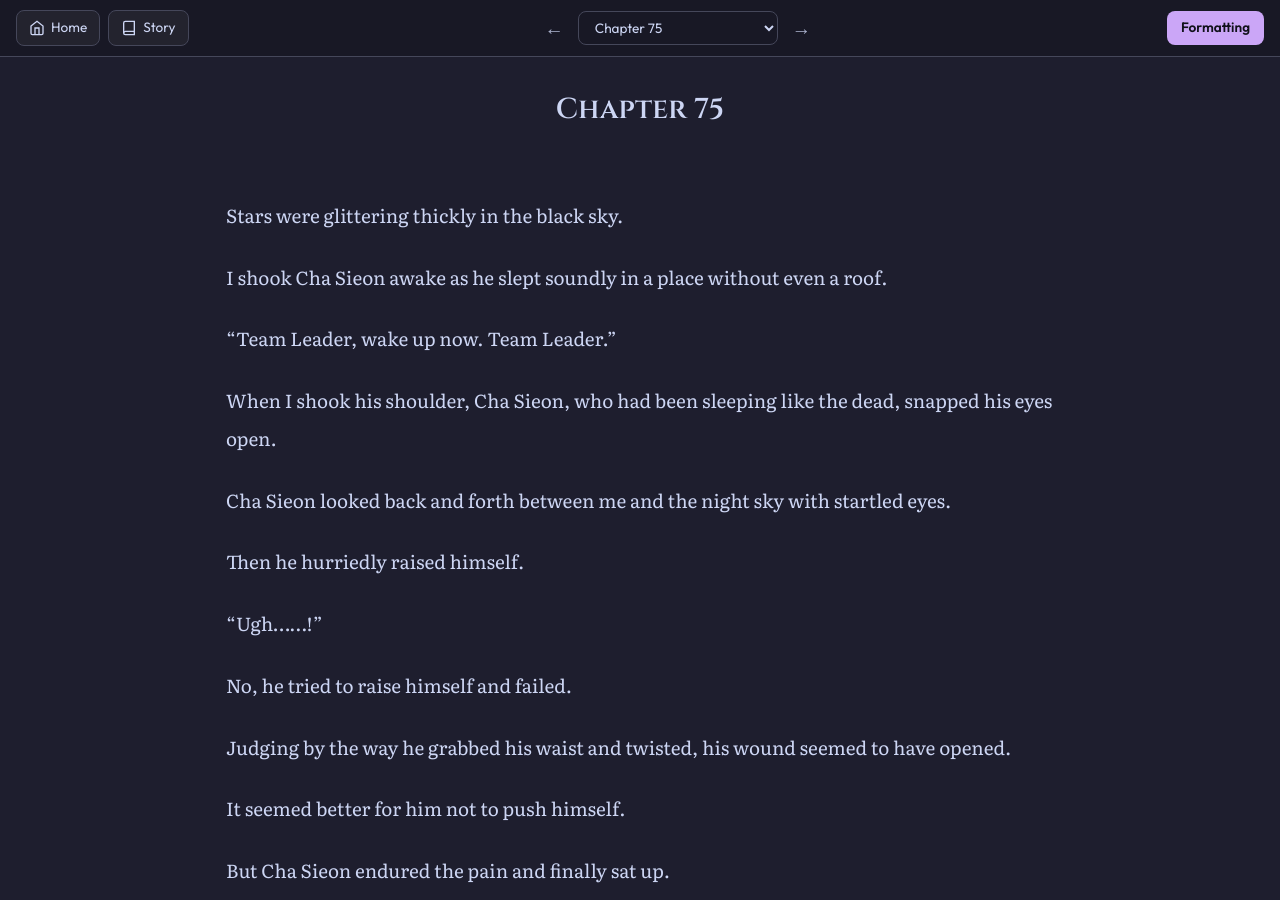
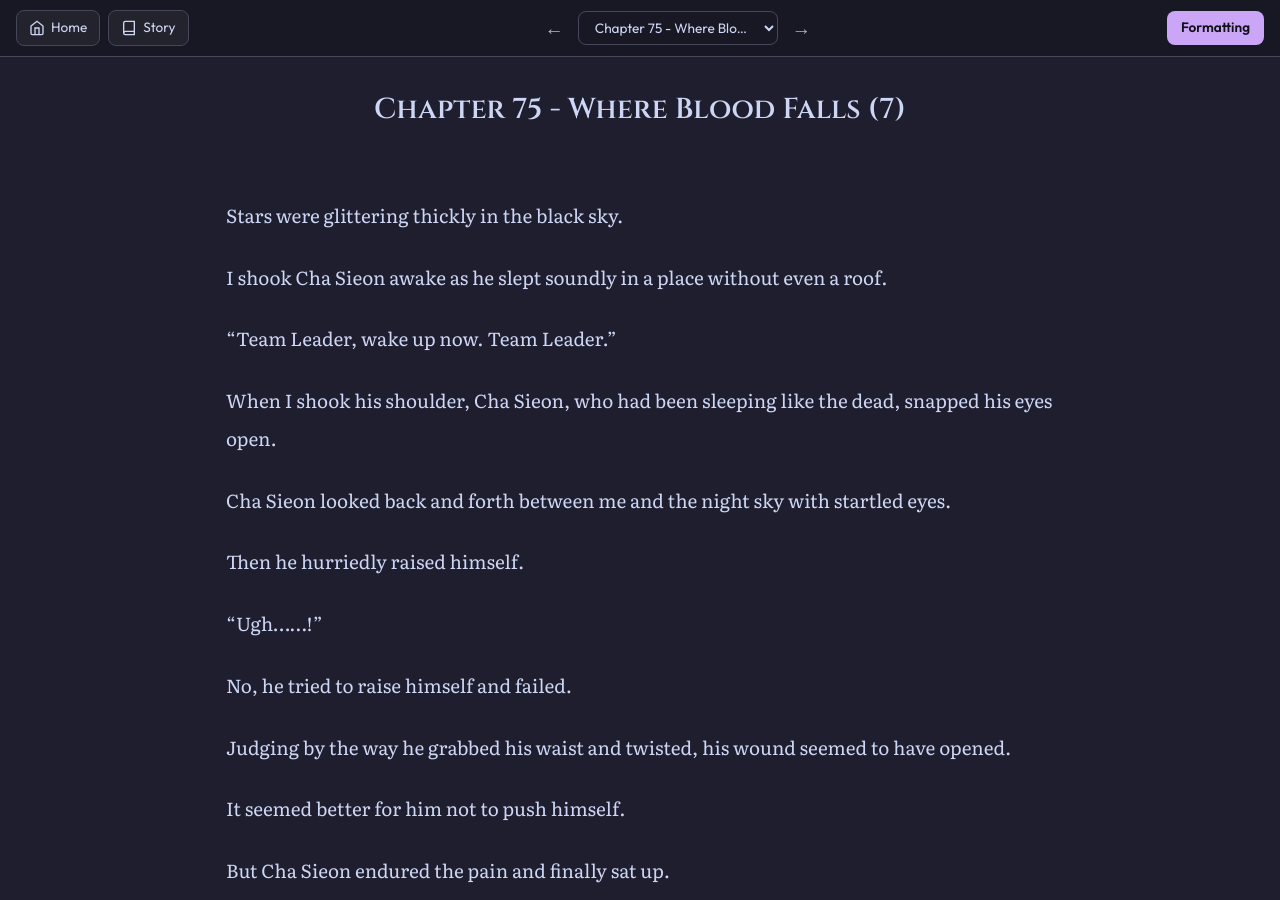
Before and after one commit to soleumn/soleumn.github.io, a Jekyll site: the page built from _chapters/esg/ch75.md, in a window 1280 px wide and 900 px high. Built offline with Jekyll 4.4.1, drawn with Linux system fonts in a browser that asks for light colours; comment, search, counter and statistics services are not loaded.

Commit message:
Update ch75.md

```diff
--- a/_chapters/esg/ch75.md
+++ b/_chapters/esg/ch75.md
@@ -1,5 +1,5 @@
 ---
-title: "Chapter 75"
+title: "Chapter 75 - Where Blood Falls (7)"
 categories: esg
 capitulo: 75
 ---
```
